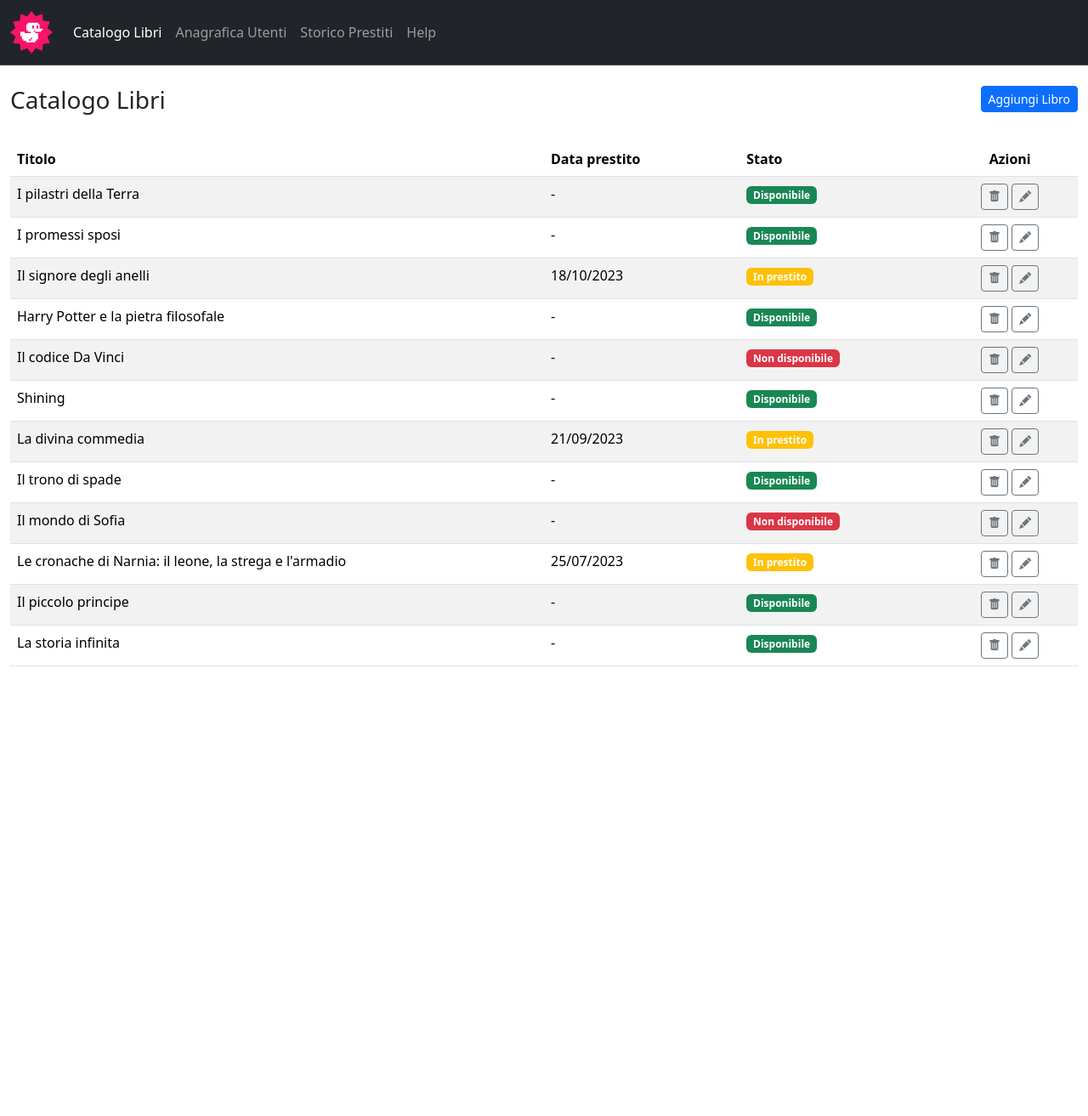
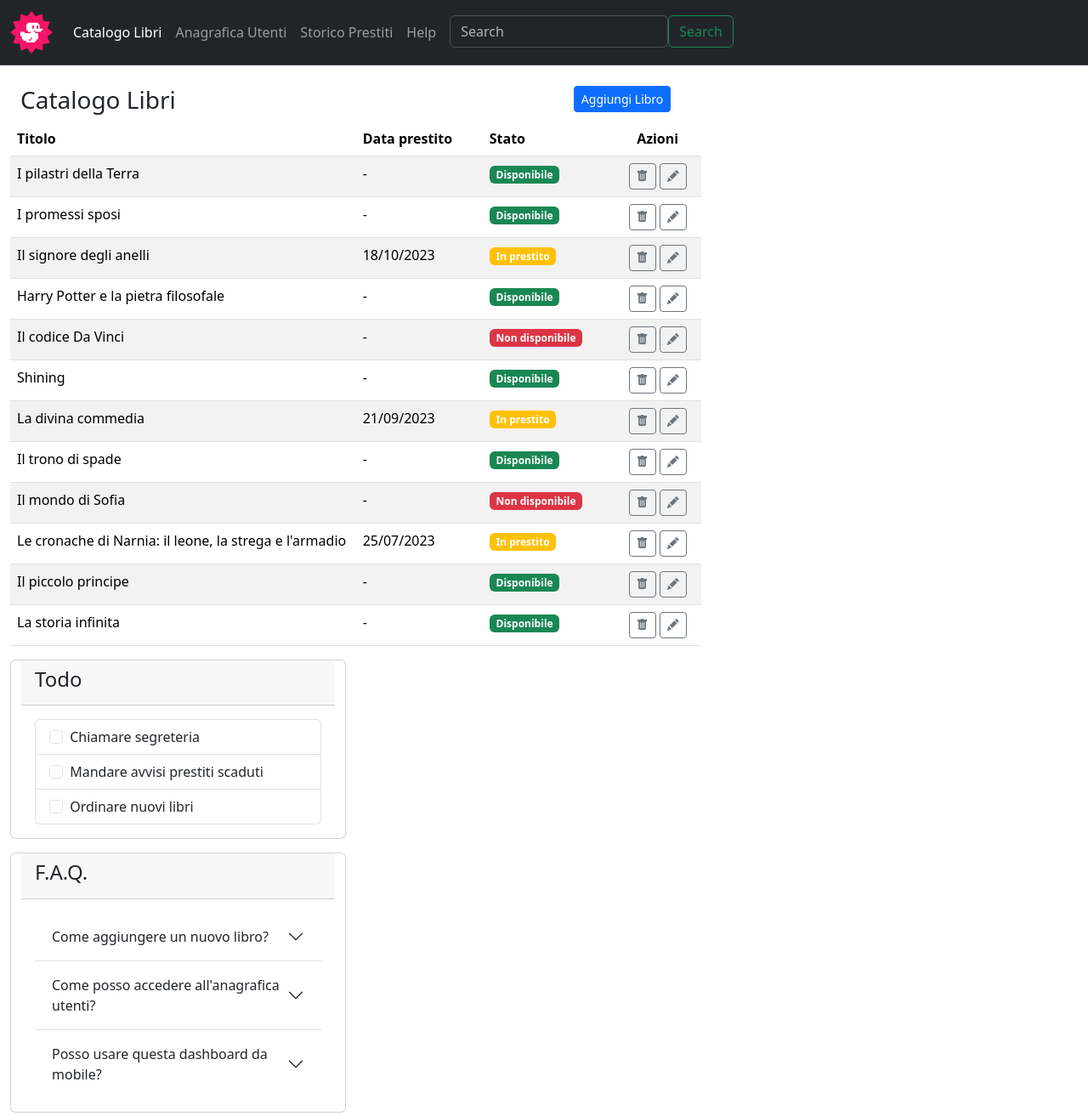
Before and after one commit to fabrizioruiz96/html-css-bootstrap-dashboard, a plain HTML site: page index.html in a window 1280 px wide. Shown: the whole page at 85% size. Before the commit the page ends 800 px from the top, so only its background shows below. Drawn offline with nearby package versions, Linux system fonts and the light colour scheme.

Commit message:
feat: try the bonus exercise

```diff
--- a/index.html
+++ b/index.html
@@ -25,13 +25,20 @@
               <a class="nav-link" href="#">Anagrafica Utenti</a>
               <a class="nav-link" href="#">Storico Prestiti</a>
               <a class="nav-link" href="#">Help</a>
+              <div class="text-end">
+                <form class="d-flex" role="search">
+                    <input class="form-control ms-2" type="search" placeholder="Search" aria-label="Search">
+                    <button class="btn btn-outline-success" type="submit">Search</button>
+                </form>
+              </div>
             </div>
           </div>
         </div>
     </nav>
 
-    <main class="container-xxl">
-        <header class="row my-4">
+    <main class="container-xxl my-4">
+        <div class="container row col-12 col-lg-8">
+            <header class="row">
                 <h3 class="col">Catalogo Libri</h3>
                 <div class="col text-end">
                     <a href="./form/index.html">
@@ -184,9 +191,68 @@
                     </tr>
                 </tbody>
             </table>
+        </div>
 
+        <div class="container row col-12 col-lg-4">
+            <div class="card mb-3">
+                <div class="card-header"><h4>Todo</h4></div>
+                <div class="card-body">
+                    <ul class="list-group">
+                        <li class="list-group-item">
+                            <input type="checkbox" class="form-check-input me-1" value="" id="first-check-todolist">
+                            <label for="first-check-todolist" class="form-check-label stretched-link">Chiamare segreteria</label>
+                        </li>
+                        <li class="list-group-item">
+                            <input type="checkbox" class="form-check-input me-1" value="" id="second-check-todolist">
+                            <label for="second-check-todolist" class="form-check-label stretched-link">Mandare avvisi prestiti scaduti</label>
+                        </li>
+                        <li class="list-group-item">
+                            <input type="checkbox" class="form-check-input me-1" value="" id="third-check-todolist">
+                            <label for="third-check-todolist" class="form-check-label stretched-link">Ordinare nuovi libri</label>
+                        </li>
+                    </ul>
+                </div>
+            </div>
 
+            <div class="card">
+                <div class="card-header"><h4>F.A.Q.</h4></div>
+                <div class="card-body">
+                    <div class="accordion accordion-flush" id="accordionFlushExample">
+                        <div class="accordion-item">
+                          <span class="accordion-header">
+                            <button class="accordion-button collapsed" type="button" data-bs-toggle="collapse" data-bs-target="#flush-collapseOne" aria-expanded="false" aria-controls="flush-collapseOne">
+                              Come aggiungere un nuovo libro?
+                            </button>
+                        </span>
+                          <div id="flush-collapseOne" class="accordion-collapse collapse" data-bs-parent="#accordionFlushExample">
+                            <div class="accordion-body">Lorem ipsum dolor sit amet, consectetur adipisicing elit. Praesentium animi qui, est eligendi vitae delectus beatae tempora porro dolore? Molestiae, vero accusamus. Voluptates, sequi? At enim sunt cumque soluta sint.</div>
+                          </div>
+                        </div>
+                        <div class="accordion-item">
+                          <span class="accordion-header">
+                            <button class="accordion-button collapsed" type="button" data-bs-toggle="collapse" data-bs-target="#flush-collapseTwo" aria-expanded="false" aria-controls="flush-collapseTwo">
+                              Come posso accedere all'anagrafica utenti?
+                            </button>
+                        </span>
+                          <div id="flush-collapseTwo" class="accordion-collapse collapse" data-bs-parent="#accordionFlushExample">
+                            <div class="accordion-body">Lorem ipsum dolor sit amet consectetur adipisicing elit. Quidem modi nisi ducimus, animi aut commodi, totam consequuntur autem illum repellendus debitis sit reprehenderit quia exercitationem, corrupti in. Amet, quasi veniam?</div>
+                          </div>
+                        </div>
+                        <div class="accordion-item">
+                          <span class="accordion-header">
+                            <button class="accordion-button collapsed" type="button" data-bs-toggle="collapse" data-bs-target="#flush-collapseThree" aria-expanded="false" aria-controls="flush-collapseThree">
+                              Posso usare questa dashboard da mobile?
+                            </button>
+                        </span>
+                          <div id="flush-collapseThree" class="accordion-collapse collapse" data-bs-parent="#accordionFlushExample">
+                            <div class="accordion-body">Lorem ipsum dolor sit amet consectetur adipisicing elit. Accusantium optio quasi exercitationem enim doloribus delectus repellendus maiores saepe accusamus eaque cupiditate ea, ratione unde error quas odit aliquid. Error, sit.</div>
+                          </div>
+                        </div>
+                      </div>
+                </div>
+            </div>
 
+        </div>
     </main>
 
     <script src="https://cdn.jsdelivr.net/npm/bootstrap@5.3.3/dist/js/bootstrap.bundle.min.js"
```
Lines whose indentation alone changed are shown as unchanged.
